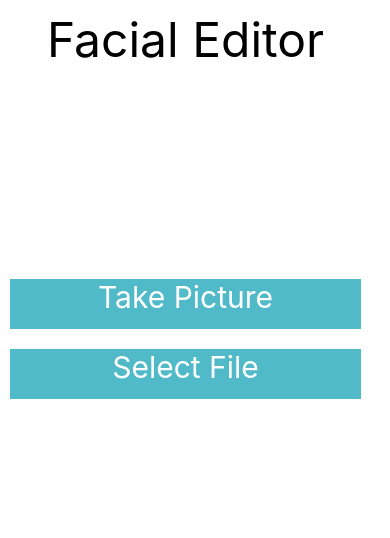
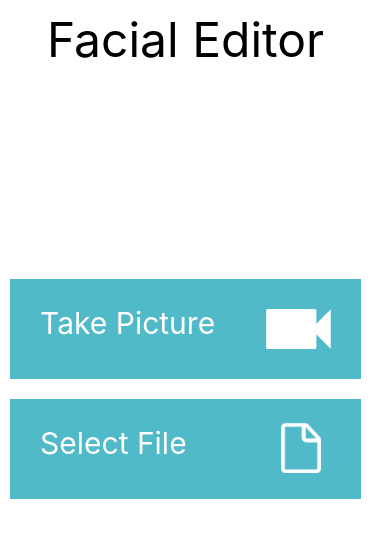
Before and after one commit to D-tube/React-Final-Project, a React Native app: screen / in a window 390 px wide. Shown: the top 538 px of the page. Built offline with nearby package versions, Linux system fonts and the light colour scheme.

Commit message:
Added Icons

```diff
--- a/App.js
+++ b/App.js
@@ -1,5 +1,12 @@
 import React from 'react';
-import {Button, StyleSheet, Text, TouchableOpacity, View} from 'react-native';
+import {
+  Button,
+  Image,
+  StyleSheet,
+  Text,
+  TouchableOpacity,
+  View,
+} from 'react-native';
 
 const takePicture = () => {};
 const selectFile = () => {};
@@ -11,10 +18,16 @@ const HelloWorldApp = () => {
       <View style={styles.space1} />
 
       <TouchableOpacity style={styles.button} onPress={takePicture}>
-        <Text style={styles.buttonText}>Take Picture</Text>
+        <View style={styles.row}>
+          <Text style={styles.buttonText}>Take Picture</Text>
+          <Image source={require('./img/camera.png')} style={styles.cameraIcon} />
+        </View>
       </TouchableOpacity>
       <TouchableOpacity style={styles.button} onPress={selectFile}>
-        <Text style={styles.buttonText}>Select File</Text>
+        <View style={styles.row}>
+          <Text style={styles.buttonText}>Select File</Text>
+          <Image source={require('./img/document.png')} style={styles.docIcon} />
+        </View>
       </TouchableOpacity>
     </View>
   );
@@ -35,13 +48,31 @@ const styles = StyleSheet.create({
     backgroundColor: '#51BAC9',
     marginTop: 10,
     marginBottom: 10,
-    height: 50,
+    height: 100,
   },
   buttonText: {
+    marginLeft: 30,
+    marginTop: 26,
     color: '#ffffff',
     fontSize: 30,
     textAlign: 'center',
     alignItems: 'center',
+  },
+  cameraIcon: {
+    marginRight: 30,
+    marginTop: 30,
+    width: 65,
+    height: 40,
+  },
+  docIcon: {
+    marginRight: 40,
+    marginTop: 24,
+    width: 40,
+    height: 50,
+  },
+  row: {
+    flexDirection: 'row',
+    justifyContent: 'space-between',
   },
   space1: {
     width: 1,
```
Also changed, not shown: img/camera.png (added), img/document.png (added).
